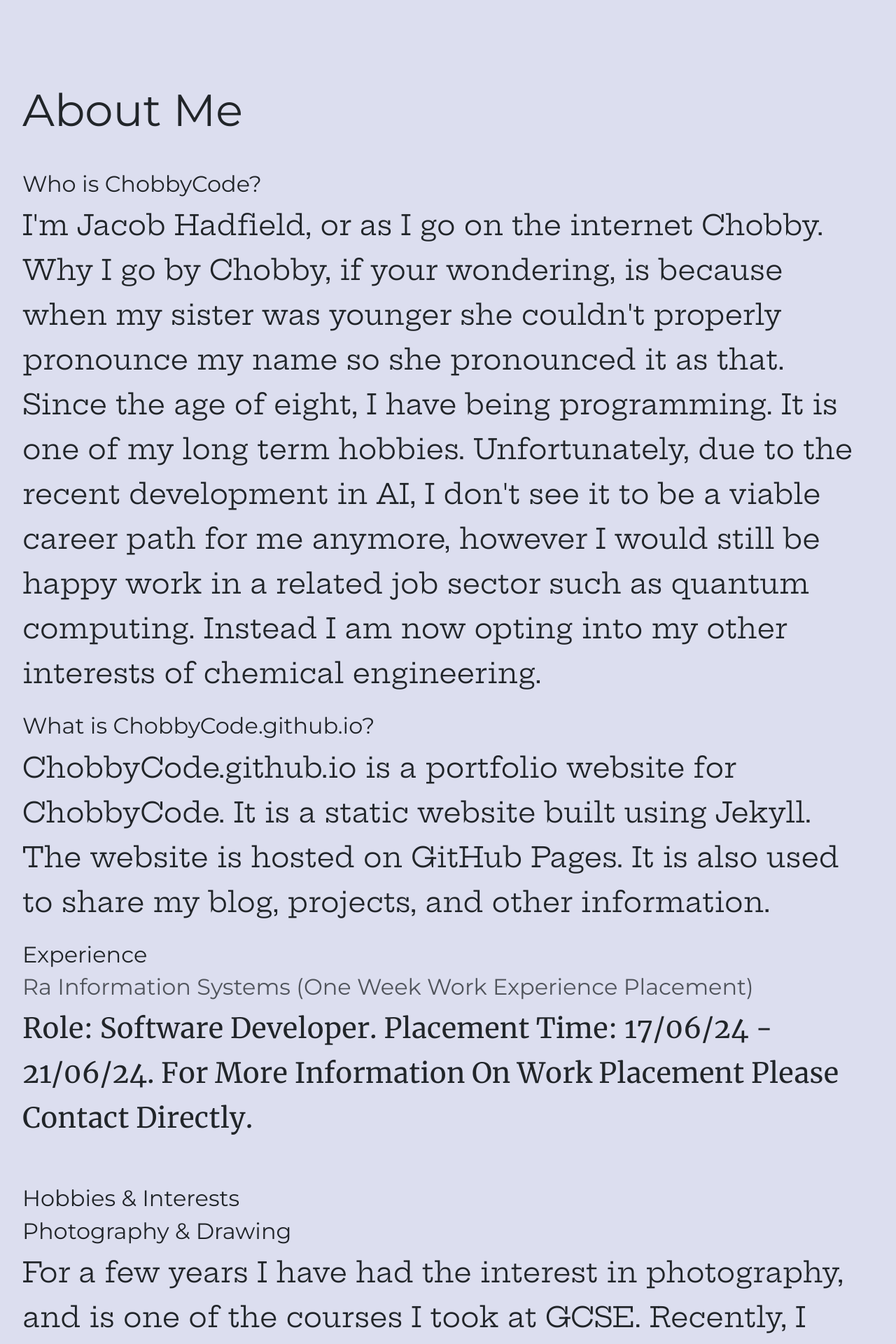
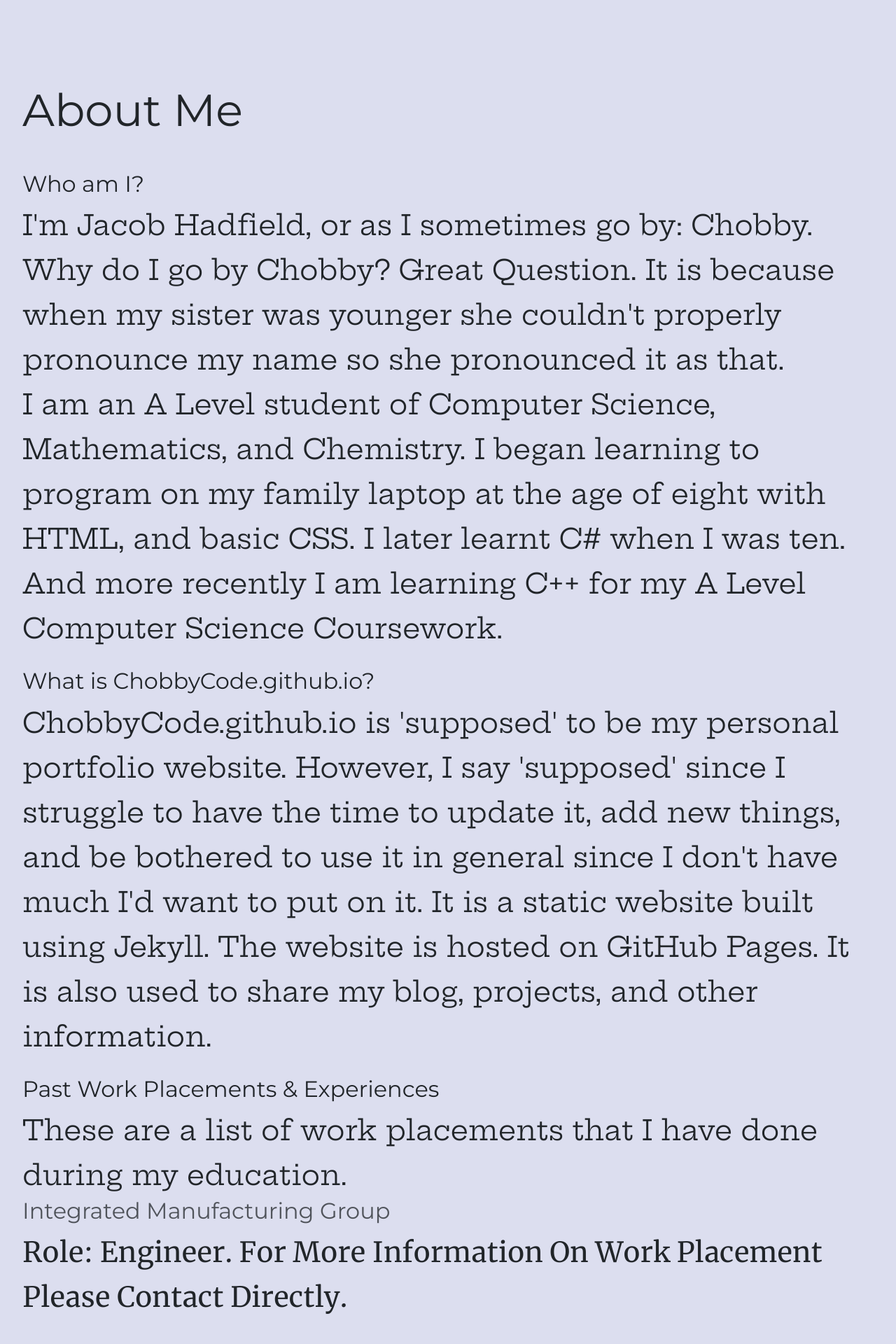
Before and after one commit to ChobbyCode/ChobbyCode.github.io, a Jekyll site: the page built from about.html, in a window 1280 px wide. Shown: the part 619-2539 px from the top of the page at 70% size. Built offline with Jekyll 4.4.1, drawn with Linux system fonts in a browser that asks for light colours; some of the changed text lies outside the part shown.

Commit message:
change abt

```diff
--- a/about.html
+++ b/about.html
@@ -15,38 +15,40 @@
 <h1>About Me</h1>
 
 <section>
-  <h2>Who is ChobbyCode?</h2>
-  I'm Jacob Hadfield, or as I go on the internet Chobby. Why I go by Chobby, if your wondering, is because when my sister was younger she couldn't properly pronounce my name so she pronounced it as that. Since the age of eight, I have being programming. It is one of my long term hobbies. Unfortunately, due to the recent development in AI, I don't see it to be a viable career path for me anymore, however I would still be happy work in a related job sector such as quantum computing. Instead I am now opting into my other interests of chemical engineering.
+  <h2>Who am I?</h2>
+  I'm Jacob Hadfield, or as I sometimes go by: Chobby. Why do I go by Chobby? Great Question. It is because when my sister was younger she couldn't properly pronounce my name so she pronounced it as that.
+</br>
+  I am an A Level student of Computer Science, Mathematics, and Chemistry. I began learning to program on my family laptop at the age of eight with HTML, and basic CSS. I later learnt C# when I was ten. And more recently I am learning C++ for my A Level Computer Science Coursework.
 </section>
 
 <section>
   <h2>What is ChobbyCode.github.io?</h2>
-  ChobbyCode.github.io is a portfolio website for ChobbyCode. It is a static website built using Jekyll. The website is hosted on GitHub Pages. It is also used to share my blog, projects, and other information.
+  ChobbyCode.github.io is 'supposed' to be my personal portfolio website. However, I say 'supposed' since I struggle to have the time to update it, add new things, and be bothered to use it in general since I don't have much I'd want to put on it. It is a static website built using Jekyll. The website is hosted on GitHub Pages. It is also used to share my blog, projects, and other information.
 </section>
 
 <section>
-  <h2>Experience</h2>
+  <h2>Past Work Placements & Experiences</h2>
+
+  These are a list of work placements that I have done during my education.
 
   <section>
-    <h2><a href="https://ra-is.co.uk/" class="text-muted pt-5">Ra Information Systems (One Week Work Experience Placement)  </a></h2>
-    <p>Role: Software Developer. Placement Time: 17/06/24 - 21/06/24. For More Information On Work Placement Please Contact Directly.</p>
+    <h2><a href="https://www.amrc.co.uk/blog-category/integrated-manufacturing" class="text-muted pt-5">Integrated Manufacturing Group</a></h2>
+    <p>Role: Engineer. For More Information On Work Placement Please Contact Directly.</p>
+  </section>
+
+  <section>
+    <h2><a href="https://ra-is.co.uk/" class="text-muted pt-5">Ra Information Systems</a></h2>
+    <p>Role: Software Developer. For More Information On Work Placement Please Contact Directly.</p>
   </section>
 </section>
 
 <section>
   <h2>Hobbies & Interests</h2>
   <section>
-    <h2>Photography & Drawing</h2>
-    For a few years I have had the interest in photography, and is one of the courses I took at GCSE. Recently, I have developed this hobby to digital art as well.
+    <h2>Music</h2>
+    Music is one of my biggest passions. As well as listening to music, I also play the drums.
   </section>
   <section>
-    <h2>Music</h2>
-    I enjoy listening to music. I also have attended multiple concerts in the past.
-  </section>
-  <section>
-    <h2>Gaming</h2>
-    I'm pretty sure most people like gaming, so this would be a no brainer.
-  </section>
   <section>
     <h2>Karate</h2>
     I started karate when I was 9-10 I believe back in 2018/19. It is a hobby I consistently am active in.
@@ -54,14 +56,14 @@
 </section>
 
 <section>
-  <h2>Languages</h2>
-  <p>English (fluent speaker)</p>
-  <p>Spanish (low intermediate speaker - Upper A2)</p>
-</section>
-
-<section>
   <h2>Qualifications</h2>
   <h4>Courses & Grades</h4>
+  <section>
+    <h3>A Level Predicted Grades</h3>
+    <p>Mathematics: Predicted A+</p>
+    <p>Computer Science: Predicted A*</p>
+    <p>Chemistry: Predicted A</p>
+  </section>
   <section>
     <h3>GCSE</h3>
     <p>English Literature: 8</p>
@@ -92,23 +94,17 @@
   <h2>Technologies</h2>
 
   <section>
-    <h2>Programming Languages</h2>
-    <p>C, C++, Java, C# (primary), HTML, CSS, SQL</p>
+    <p>C++, HTML, CSS, C#, Bootstrap, Blazor</p>
   </section>
 
-  <section>
-    <h2>Frameworks</h2>
-    <p>Bootstrap, HTML5, CSS3, Blazor, ASP.NET, Jekyll </p>
-  </section>
 
 </section>
 
 <section>
   <h2>Contact:</h2>
   <p>Business Enquiries: jacobhadfield99@gmail.com</p>
-  <p>Other Enquiries: ChobbyCode@gmail.com</p>
 </section>
 
 <section>
-  <p>This page was last edited on the 18th October 2025</p>
+  <p>This page was last edited on the 19th May 2026</p>
 </section>
```
Also changed, not shown: Gemfile.lock.
